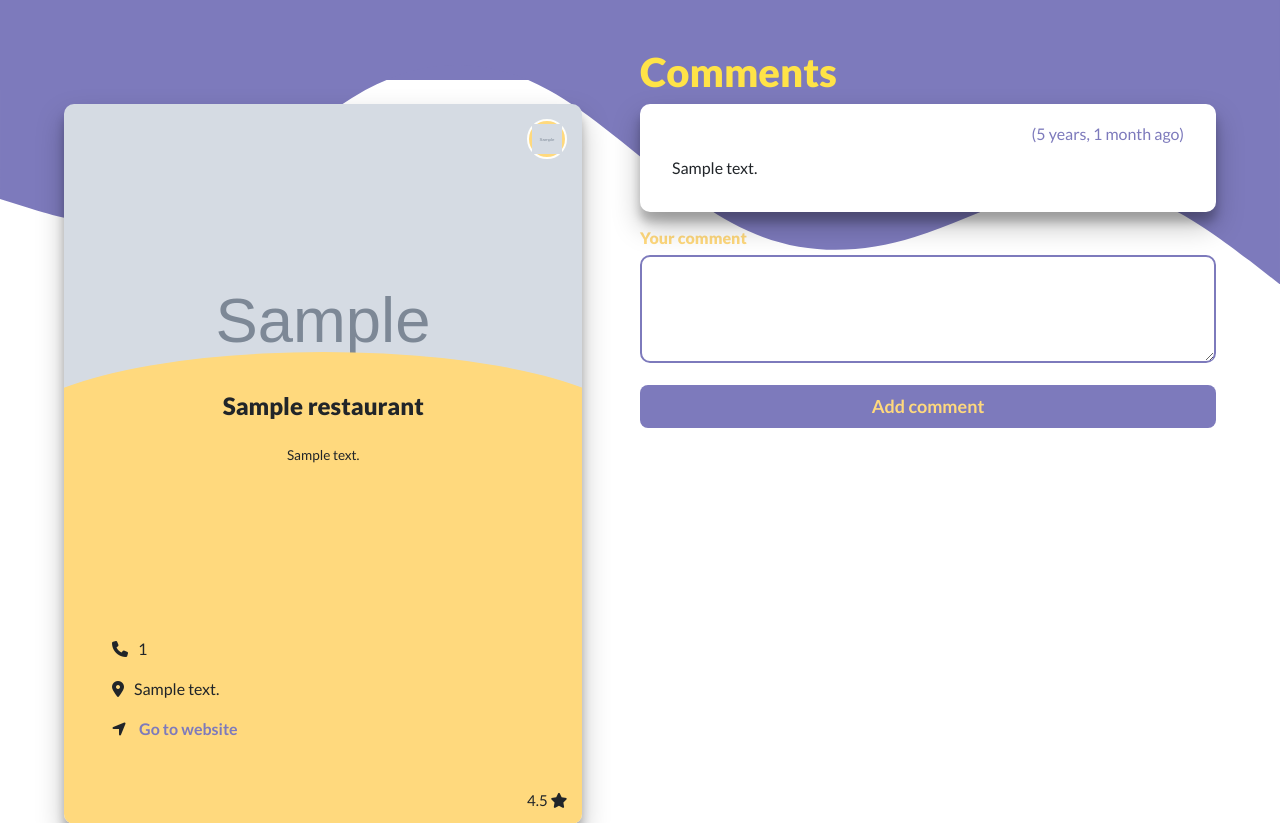
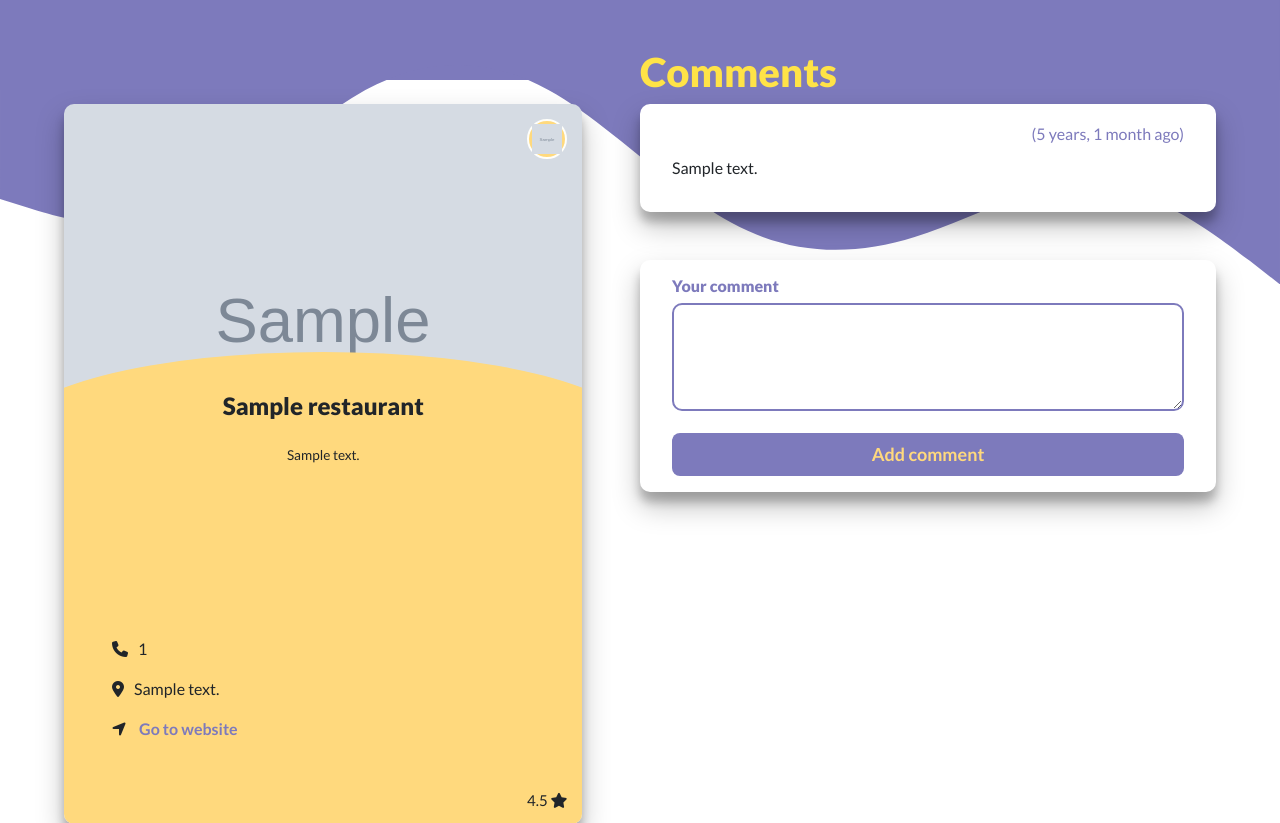
Before and after one commit to ianvalero/BiteQuest-App, a Django app: template RestaurantApp/restaurants/templates/restaurants/restaurant_detail.html in a window 1280 px wide. Shown: the part 70-893 px from the top of the page. Run offline with Django 5.2, Linux system fonts and the light colour scheme; the template is opened without the code that fills it: most values are stand-ins (such as "Sample title", 1, 10 or a date in 2020); grey boxes marked "Sample" are stand-in pictures; parts of the project's set-up code (start-up, migrations or seed data) failed here and were passed over.

Commit message:
Le damos una mejor estatica

```diff
--- a/RestaurantApp/restaurants/templates/restaurants/restaurant_detail.html
+++ b/RestaurantApp/restaurants/templates/restaurants/restaurant_detail.html
@@ -110,15 +110,21 @@
             </div>
             {% endfor %}
         </div>
+        <div id="user-comment-box">
+            {% if paginator|length > 1 %}
+            <div id="comments-paginator">
+                {% include "restaurants/paginator.html" %}
+            </div>
+            {% endif %}
             <div id="add-comment-box">
-            <h6 {% if comments_list|length <= 1 %} style="color: #FFD97D;"
-                {% else %} style="color: #7d7abc;" {% endif %}>Your comment</h6>
+                <h6>Your comment</h6>
                 <form method="POST" action="{% url 'restaurants:restaurant_comment_create' restaurant.slug %}">
                     {% csrf_token %}
                     <textarea name="comment" rows="3"></textarea>
                     <button type="submit" id="add-comment">Add comment</button>
                 </form>
             </div>
+        </div>
     </section>
 </div>
 <br><br><br><br><br><br><br><br><br>
```
Lines whose indentation alone changed are shown as unchanged.
